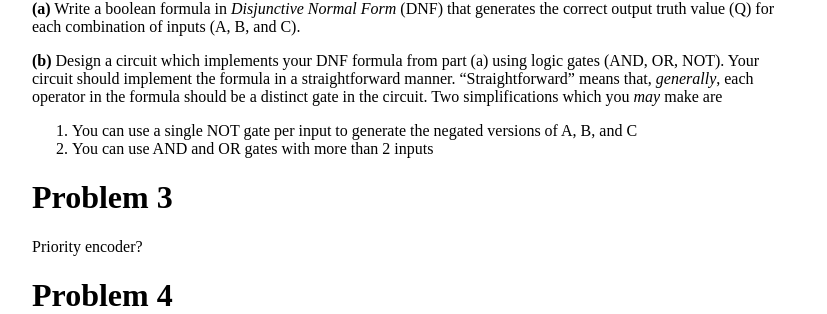
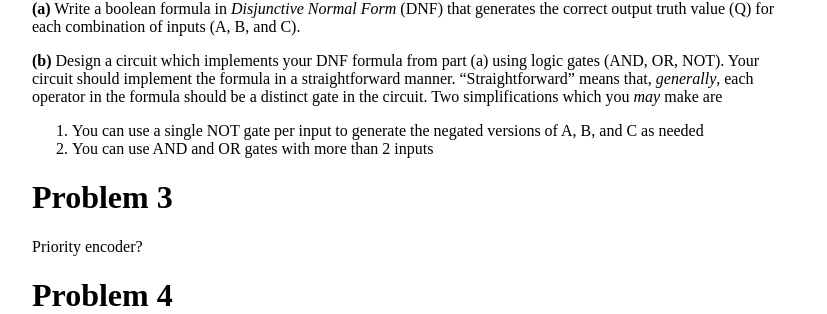
Before and after one commit to jhucsf/fall2019, a Jekyll site: the page built from hw/hw2.md, in a window 1280 px wide. Shown: the part 1020-1334 px from the top of the page, without its empty margins (224-1051 px from the left). Built offline with Jekyll 4.4.1, drawn with Linux system fonts in a browser that asks for light colours.

Commit message:
minor phrasing tweak

```diff
--- a/hw/hw2.md
+++ b/hw/hw2.md
@@ -57,7 +57,7 @@ A B C | Q
 
 **(b)** Design a circuit which implements your DNF formula from part (a) using logic gates (AND, OR, NOT).  Your circuit should implement the formula in a straightforward manner.  "Straightforward" means that, *generally*, each operator in the formula should be a distinct gate in the circuit.  Two simplifications which you *may* make are
 
-1. You can use a single NOT gate per input to generate the negated versions of A, B, and C
+1. You can use a single NOT gate per input to generate the negated versions of A, B, and C as needed
 2. You can use AND and OR gates with more than 2 inputs
 
 # Problem 3
```
